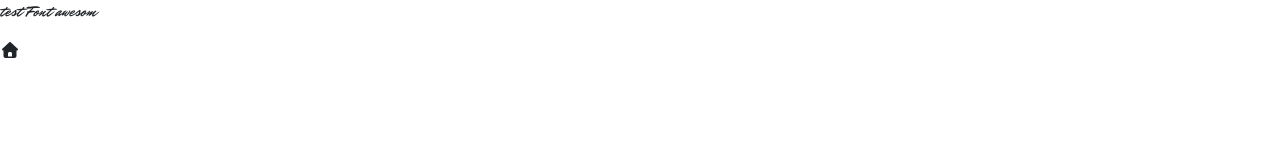
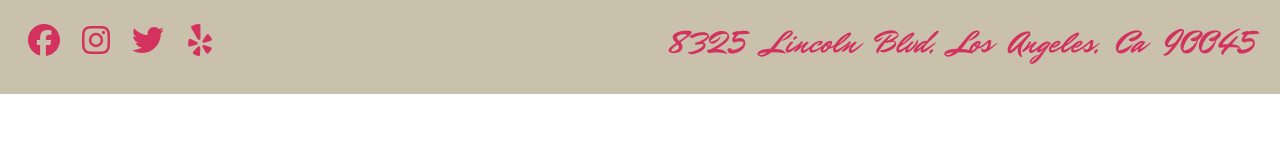
Before and after one commit to truongtoantt/restaurantWebsite, a plain HTML site: page index.html in a window 1280 px wide. Drawn offline with Linux system fonts and the light colour scheme.

Commit message:
finsish top info section

```diff
--- a/css/main.css
+++ b/css/main.css
@@ -1,3 +1,27 @@
+/* white-color: #c9c1ac */
+/* red color: #d3325f */
+:root {
+  --white-color: #c9c1ac;
+  --red-color: #d3325f;
+  --black-color: #000000;
+}
+
 body {
   font-family: 'Mr Dafoe', cursive;
 }
+.primary-color {
+  color: var(--red-color);
+}
+
+.info {
+  background-color: var(--white-color);
+}
+.info a {
+  transition: all 0.5s ease-in;
+}
+.info a:hover {
+  color: var(--black-color);
+}
+.info h2 {
+  word-spacing: 0.6rem;
+}
--- a/index.html
+++ b/index.html
@@ -11,8 +11,20 @@
   <link rel="stylesheet" href="./css/main.css">
 </head>
 <body>
-  <p>test Font awesom</p>
-  <span><i class="fas fa-home"></i></span>
+  <div class="container-fluid p-3 info" id="top-icons">
+    <div class="row">
+      <div class="col d-flex justify-content-between align-items-baseline flex-wrap">
+        <div class="top-icons p-2">
+          <a href="#" class="mr-2 primary-color"><i class="fab fa-facebook fa-2x"></i></a>
+          <a href="#" class="mr-2 primary-color"><i class="fab fa-instagram fa-2x"></i></a>
+          <a href="#" class="mr-2 primary-color"><i class="fab fa-twitter fa-2x"></i></a>
+          <a href="#" class="mr-2 primary-color"><i class="fab fa-yelp fa-2x"></i></a>
+        </div>
+        <h2 class="primary-color text-capitalize p-2">8325 lincoln blvd, los angeles, ca 90045</h2>
+      </div>
+    </div>
+  </div>
+
   <script src="./js/jquery-3.5.1.min.js"></script>
   <script src="./js/bootstrap.bundle.min.js"></script>
   <script src="./js/app.js"></script>
```
